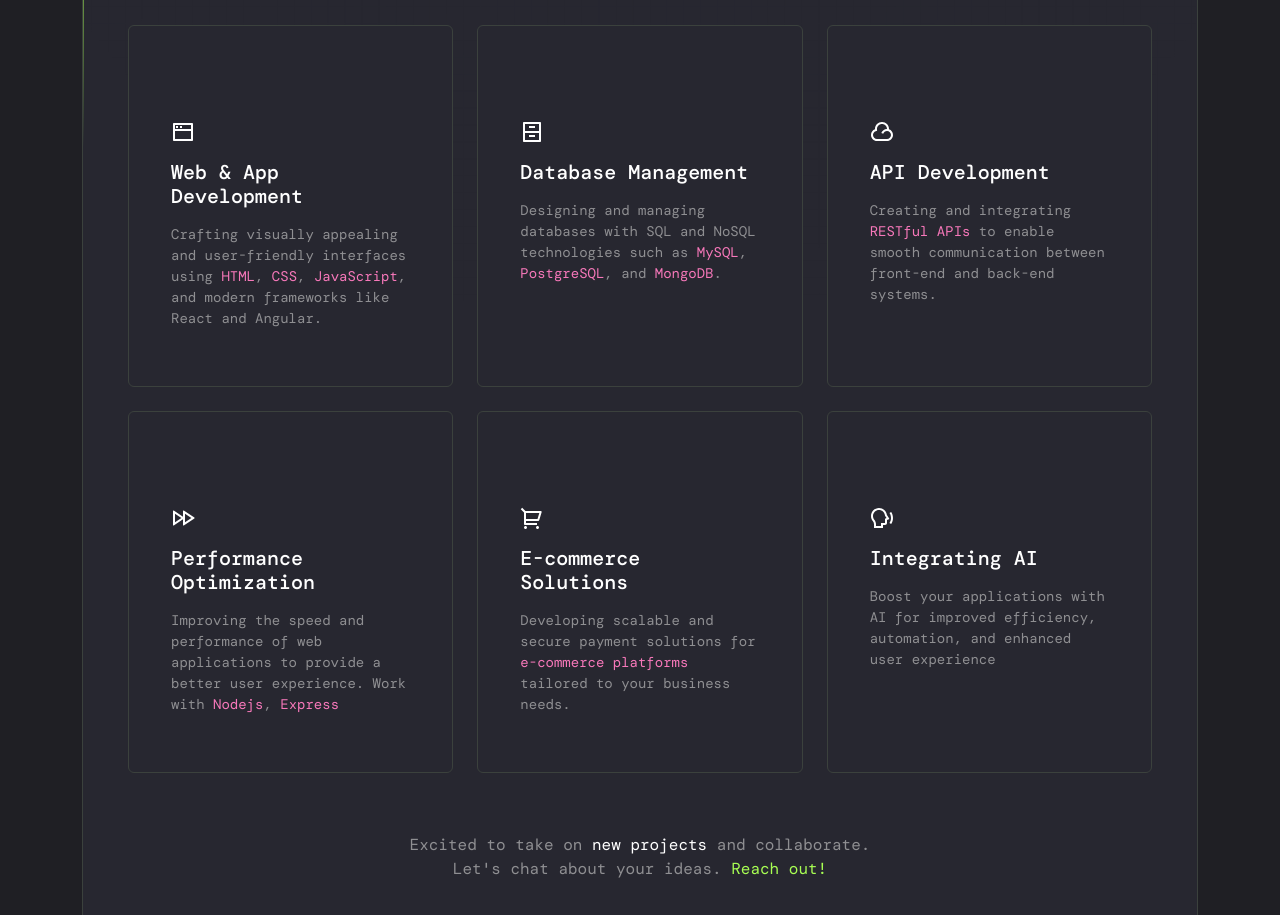
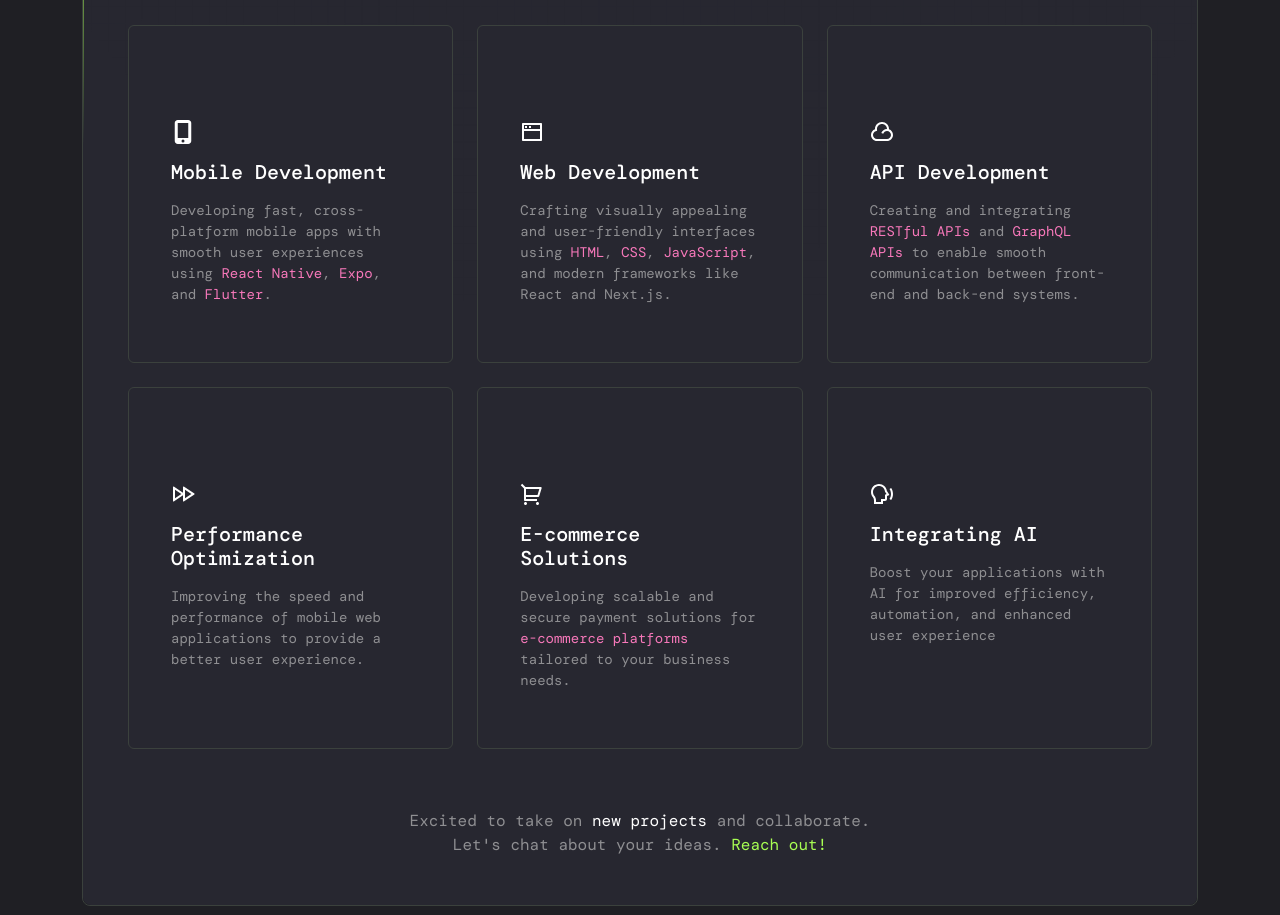
Before and after one commit to ed-techy/portfolio, a Next.js app: page / in a window 1280 px wide. Shown: the part 1220-2135 px from the top of the page. Built offline with nearby package versions, Linux system fonts and the light colour scheme; a web font is replaced by a local one.

Commit message:
update service descriptions

```diff
--- a/components/sections/Service.tsx
+++ b/components/sections/Service.tsx
@@ -26,7 +26,7 @@ export default function Service() {
                     </span>
                   </div>
                   <h3>
-                    Designing solutions
+                    Designing solutions{' '}
                     <span className='text-300'>
                       customized
                       <br />
@@ -36,6 +36,29 @@ export default function Service() {
                 </div>
                 <div className='container mt-5'>
                   <div className='row g-4'>
+                    <div className='col-lg-4 col-md-6'>
+                      <div className='card-servies-2 rounded-2 h-100 hover-up'>
+                        <svg
+                          xmlns='http://www.w3.org/2000/svg'
+                          viewBox='0 0 384 512'
+                          width={24}
+                          height={24}
+                        >
+                          <path
+                            d='M16 64C16 28.7 44.7 0 80 0L304 0c35.3 0 64 28.7 64 64l0 384c0 35.3-28.7 64-64 64L80 512c-35.3 0-64-28.7-64-64L16 64zM224 448a32 32 0 1 0 -64 0 32 32 0 1 0 64 0zM304 64L80 64l0 320 224 0 0-320z'
+                            fill='#1F1F24'
+                          />
+                        </svg>
+                        <h6 className='my-3 fw-medium'>Mobile Development</h6>
+                        <p className='fs-7 text-300 fw-regular'>
+                          Developing fast, cross-platform mobile apps with smooth user
+                          experiences using{' '}
+                          <span className='text-secondary-2'>React Native</span>,{' '}
+                          <span className='text-secondary-2'>Expo</span>, and{' '}
+                          <span className='text-secondary-2'>Flutter</span>.
+                        </p>
+                      </div>
+                    </div>
                     <div className='col-lg-4 col-md-6'>
                       <div className='card-servies-2 rounded-2 h-100 hover-up'>
                         <svg
@@ -50,36 +73,13 @@ export default function Service() {
                             fill='#1F1F24'
                           />
                         </svg>
-                        <h6 className='my-3 fw-medium'>Web &amp; App Development</h6>
+                        <h6 className='my-3 fw-medium'>Web Development</h6>
                         <p className='fs-7 text-300 fw-regular'>
                           Crafting visually appealing and user-friendly interfaces using{' '}
                           <span className='text-secondary-2'>HTML</span>,{' '}
                           <span className='text-secondary-2'>CSS</span>,{' '}
                           <span className='text-secondary-2'>JavaScript</span>, and modern
-                          frameworks like React and Angular.
-                        </p>
-                      </div>
-                    </div>
-                    <div className='col-lg-4 col-md-6'>
-                      <div className='card-servies-2 rounded-2 h-100 hover-up'>
-                        <svg
-                          xmlns='http://www.w3.org/2000/svg'
-                          width={24}
-                          height={24}
-                          viewBox='0 0 24 24'
-                          fill='none'
-                        >
-                          <path
-                            d='M3 2.9918C3 2.44405 3.44495 2 3.9934 2H20.0066C20.5552 2 21 2.45531 21 2.9918V21.0082C21 21.556 20.5551 22 20.0066 22H3.9934C3.44476 22 3 21.5447 3 21.0082V2.9918ZM19 11V4H5V11H19ZM19 13H5V20H19V13ZM9 6H15V8H9V6ZM9 15H15V17H9V15Z'
-                            fill='#1F1F24'
-                          />
-                        </svg>
-                        <h6 className='my-3 fw-medium'>Database Management</h6>
-                        <p className='fs-7 text-300 fw-regular'>
-                          Designing and managing databases with SQL and NoSQL technologies
-                          such as <span className='text-secondary-2'>MySQL</span>,{' '}
-                          <span className='text-secondary-2'>PostgreSQL</span>, and{' '}
-                          <span className='text-secondary-2'>MongoDB</span>.
+                          frameworks like React and Next.js.
                         </p>
                       </div>
                     </div>
@@ -100,7 +100,8 @@ export default function Service() {
                         <h6 className='my-3 fw-medium'>API Development</h6>
                         <p className='fs-7 text-300 fw-regular'>
                           Creating and integrating{' '}
-                          <span className='text-secondary-2'>RESTful APIs</span> to enable
+                          <span className='text-secondary-2'>RESTful APIs</span> and{' '}
+                          <span className='text-secondary-2'>GraphQL APIs</span> to enable
                           smooth communication between front-end and back-end systems.
                         </p>
                       </div>
@@ -121,10 +122,8 @@ export default function Service() {
                         </svg>
                         <h6 className='my-3 fw-medium'>Performance Optimization</h6>
                         <p className='fs-7 text-300 fw-regular'>
-                          Improving the speed and performance of web applications to
-                          provide a better user experience. Work with{' '}
-                          <span className='text-secondary-2'>Nodejs</span>,{' '}
-                          <span className='text-secondary-2'>Express</span>
+                          Improving the speed and performance of mobile web applications
+                          to provide a better user experience.
                         </p>
                       </div>
                     </div>
```
